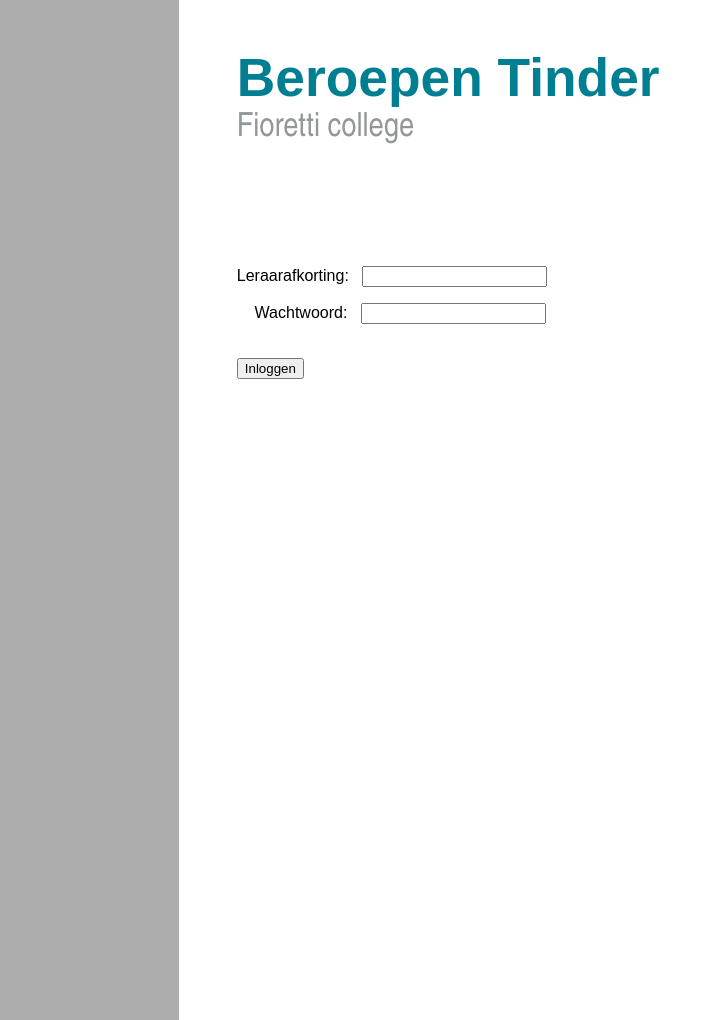
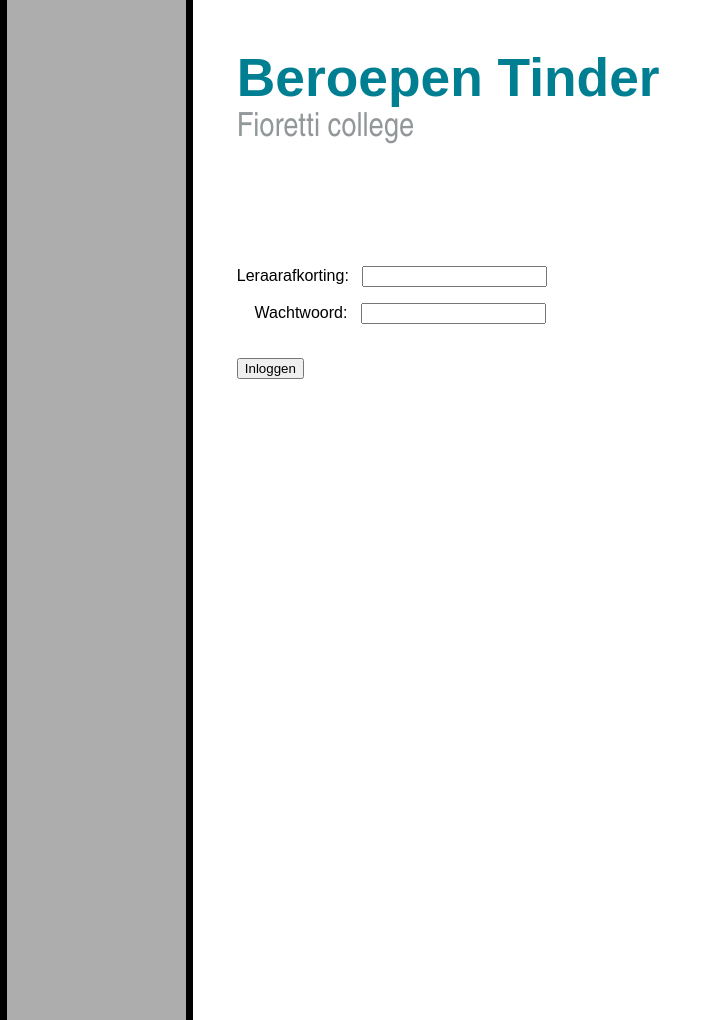
Before and after one commit to Beroepentinder/BeroepenTinder, a PHP site: page /websiteLeraren/inloggen.php in a window 1280 px wide. Shown: the whole page, without its empty margins (0-715 px from the left). Run offline with PHP 8.4, Linux system fonts and the light colour scheme.

Commit message:
rectangle

```diff
--- a/websiteLeraren/inloggen.php
+++ b/websiteLeraren/inloggen.php
@@ -24,7 +24,7 @@
   <main>
 
 
-  <p id="rectangle"></p>
+  <p id="rectangle" style="border:7px solid #000;"></p>
 
     <h1 id= "titel" STYLE="font-size: 40pt;">Beroepen Tinder</h1>
   <p id= "ondertitel" STYLE="font-size: 25pt;">Fioretti college</p>
```
